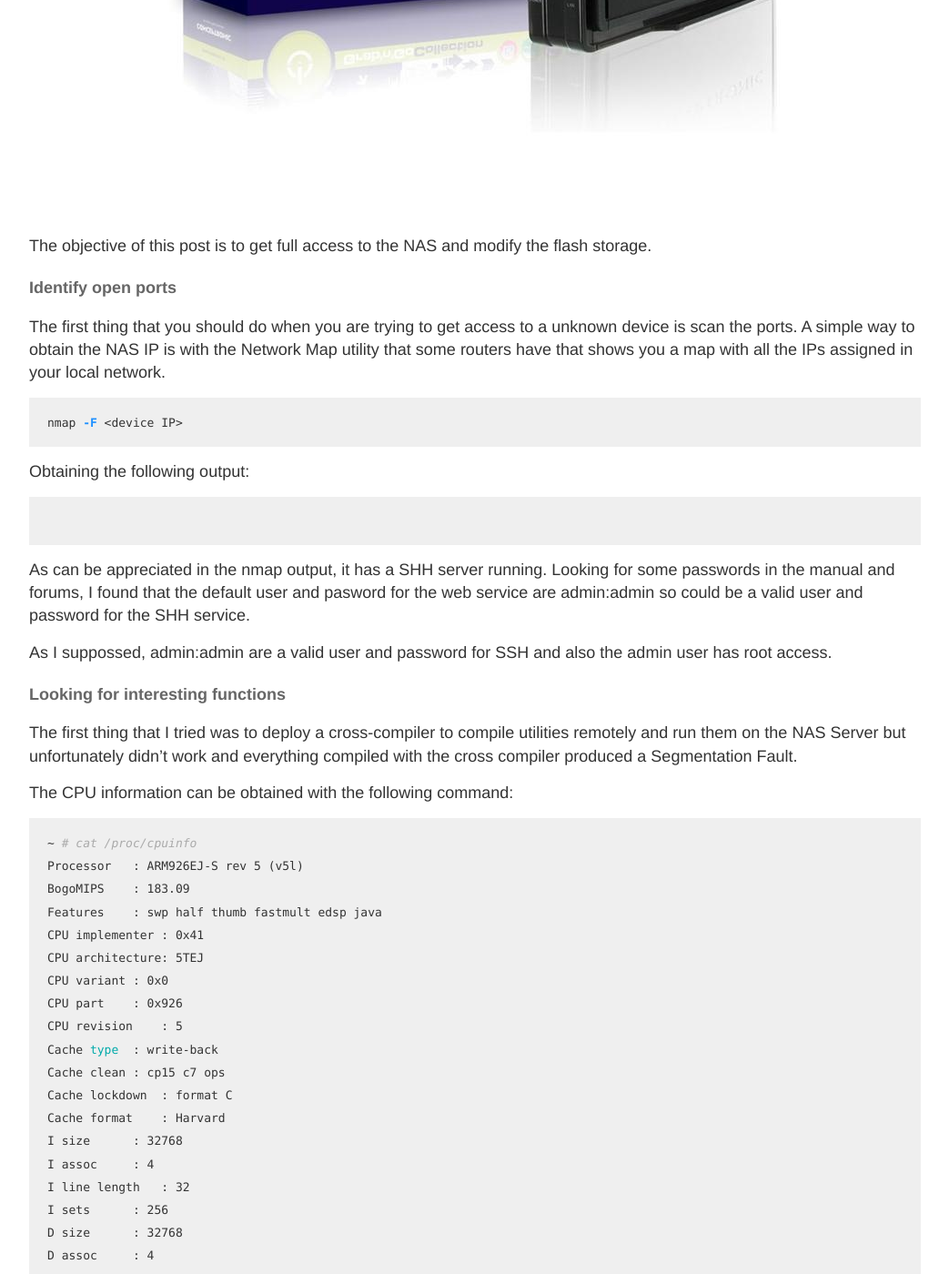
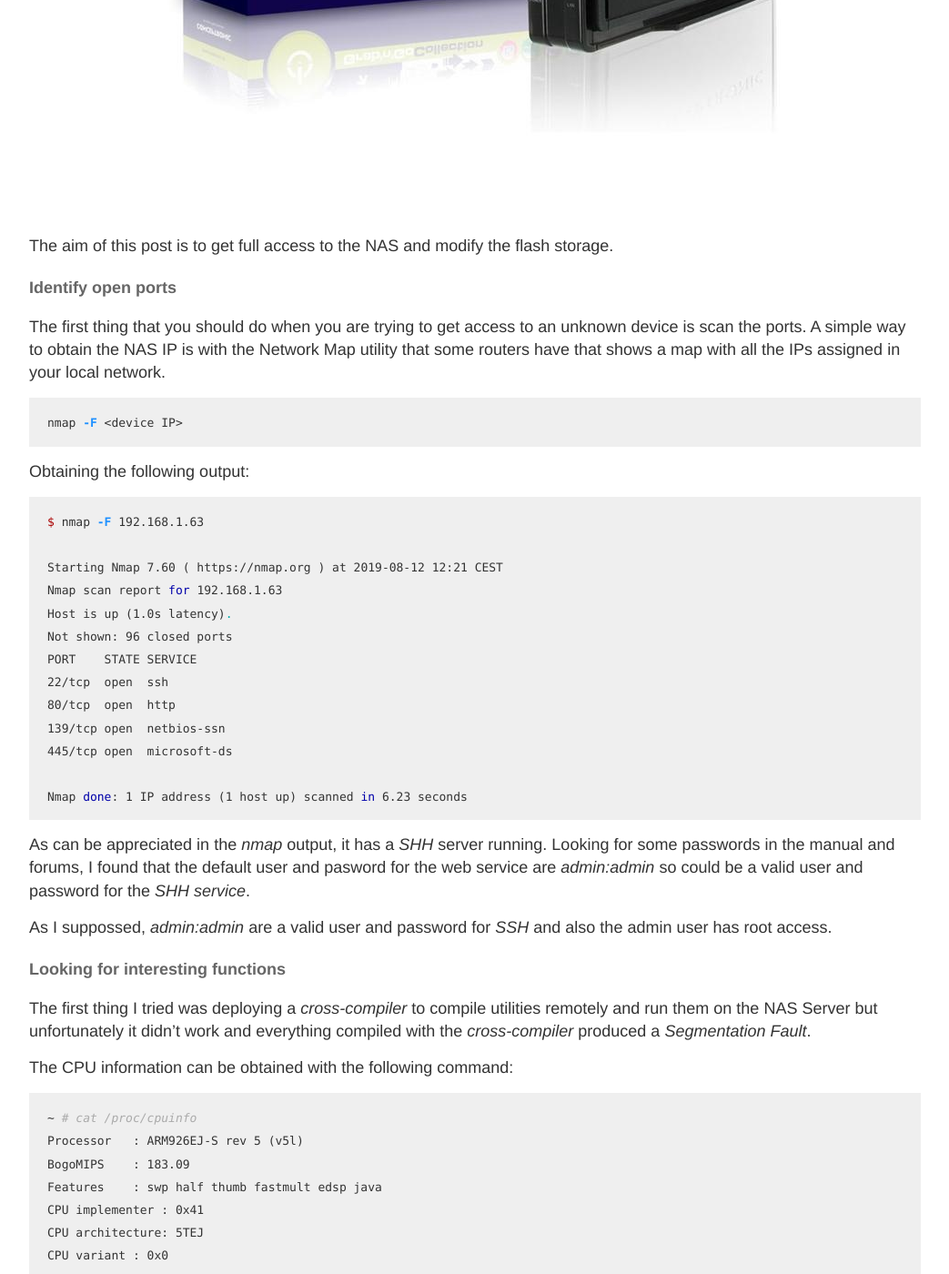
Before and after one commit to j0lama/j0lama.github.io, a Jekyll site: the page built from _posts/2019-7-10-nas-attack.md, in a window 1280 px wide and 1400 px high, scrolled down 834 px. Shown: the whole window at 91% size, without its empty margins (118-1161 px from the left). Built offline with Jekyll 4.4.1, drawn with Linux system fonts in a browser that asks for light colours; some of the changed text lies outside the part shown.

Commit message:
NAS post 100%

````diff
--- a/_posts/2019-7-10-nas-attack.md
+++ b/_posts/2019-7-10-nas-attack.md
@@ -3,35 +3,47 @@ layout: post
 title: Hacking devices I - CH3ENAS V1
 ---
 
-This is the first post of a serie called Hacking devices in which I will try hack different devices and get root privileges with the easiest possible way.
+This is the first post of a serie called *Hacking devices* in which I will try to hack different devices and get root privileges with the easiest possible way.
 
-The target of this post is a NAS. As Wikipedia defines, Network-attached storage (NAS) is a file-level computer data storage server connected to a computer network providing data access to a heterogeneous group of clients. The NAS that I will use as target is the [Conceptronic CH3ENAS V1](https://www.conceptronic.net/download_list.php?stype=3&productid=222).
+The target of this post is a NAS. As Wikipedia defines it, a Network-attached storage (NAS) is a file-level computer data storage server connected to a computer network providing data access to a heterogeneous group of clients. The NAS that I will use as target is the [Conceptronic CH3ENAS V1](https://www.conceptronic.net/download_list.php?stype=3&productid=222).
 
 <p align="center">
       <img src="/images/nas-attack/nas.jpg">
 </p>
 
-The objective of this post is to get full access to the NAS and modify the flash storage.
+The aim of this post is to get full access to the NAS and modify the flash storage.
 
 #### Identify open ports
 
-The first thing that you should do when you are trying to get access to a unknown device is scan the ports. A simple way to obtain the NAS IP is with the Network Map utility that some routers have that shows you a map with all the IPs assigned in your local network.
+The first thing that you should do when you are trying to get access to an unknown device is scan the ports. A simple way to obtain the NAS IP is with the Network Map utility that some routers have that shows a map with all the IPs assigned in your local network.
 ```bash
 nmap -F <device IP>
 ```
 
 Obtaining the following output:
 ```bash
+$ nmap -F 192.168.1.63
 
+Starting Nmap 7.60 ( https://nmap.org ) at 2019-08-12 12:21 CEST
+Nmap scan report for 192.168.1.63
+Host is up (1.0s latency).
+Not shown: 96 closed ports
+PORT    STATE SERVICE
+22/tcp  open  ssh
+80/tcp  open  http
+139/tcp open  netbios-ssn
+445/tcp open  microsoft-ds
+
+Nmap done: 1 IP address (1 host up) scanned in 6.23 seconds
 ```
 
-As can be appreciated in the nmap output, it has a SHH server running. Looking for some passwords in the manual and forums, I found that the default user and pasword for the web service are admin:admin so could be a valid user and password for the SHH service.
+As can be appreciated in the *nmap* output, it has a *SHH* server running. Looking for some passwords in the manual and forums, I found that the default user and pasword for the web service are *admin:admin* so could be a valid user and password for the *SHH service*.
 
-As I suppossed, admin:admin are a valid user and password for SSH and also the admin user has root access.
+As I suppossed, *admin:admin* are a valid user and password for *SSH* and also the admin user has root access.
 
 #### Looking for interesting functions
 
-The first thing that I tried was to deploy a cross-compiler to compile utilities remotely and run them on the NAS Server but unfortunately didn't work and everything compiled with the cross compiler produced a Segmentation Fault.
+The first thing I tried was deploying a *cross-compiler* to compile utilities remotely and run them on the NAS Server but unfortunately it didn't work and everything compiled with the *cross-compiler* produced a *Segmentation Fault*.
 
 The CPU information can be obtained with the following command:
 ```bash
@@ -166,7 +178,7 @@ PID   USER     COMMAND
  5595 root     ps ax
 ```
 
-As can de appreciated in the process list, there is a process with PID 908 running that is the web server and takes all the web resources from the /var/www directory. This directory is a good entry point to explore how the web application interacts with the system.
+As can de appreciated in the process list, there is a process with PID 908 running that is the web server and takes all the web resources from the */var/www* directory. This directory is a good entry point to explore how the web application interacts with the system.
 
 The web application has the following resources:
 ```bash
@@ -262,7 +274,7 @@ echo "power_off" > /proc/mp_led
  - *meminfo*: Contains system memory information
  - *mp_fan_speed*: Fan speed with values between 0 and 10000.
 
-One of the most interesting files is the *mtd*. MTD or Memory Technology Devices are NAND/NOR-based flash memory chips used for storing non-volatile data like boot images and configurations. The *mtd* file offers a interface to obtain how the boot sector, OS sector, configuration sector, etc are in the Flash memory. The NAS server contains the following information:
+One of the most interesting files is the *mtd*. MTD or Memory Technology Devices are NAND/NOR-based flash memory chips used for storing non-volatile data like boot images and configurations. The *mtd* file offers an interface to obtain how the boot sector, OS sector, configuration sector, etc are in the Flash memory. The NAS server contains the following information:
 ```bash
 / # cat /proc/mtd
 dev:    size   erasesize  name
@@ -274,23 +286,23 @@ mtd4: 00050000 00010000 "Config"
 mtd5: 00010000 00002000 "ENV"
 ```
 
-All this sectos can be accessed in the */dev* folder, through the files listed in the first word of each line (mtd0, mtd1, mtd2, mtd3, mtd4 and mtd5).
+All these sectors can be accessed in the */dev* folder, through the files listed in the first word of each line (mtd0, mtd1, mtd2, mtd3, mtd4 and mtd5).
 
 Now to dump all this sectors we just have to dump them using *cat*. A easy way to get files from the NAS server is using the USB port that is accessed through the folder created in the */home* directory when a USB storage device is connected.
 
 With all sectors dumped in my computer it's time to analyze them.
 
-The interesting files are those that corresponds with file systems because is there where all the applications reside.
-There are a lot of way to modify a file systems such as the Bootfs or Rootfs sectors now dumped in files. The most obvious one is extract the file system, mount it in a folder, modify some files and compress the file system again in a flash image.
+The interesting files are those that corresponds to file systems because is there where all the applications reside.
+There are a lot of ways to modify a file systems such as the *Bootfs* or *Rootfs* sectors now dumped in files. The most obvious one is extract the file system, mount it in a folder, modify some files and compress the file system again in a flash image.
 
-But I just want to modify a imagen used in the web application to proof that I am able to modify permanently the flash rom.
+But I just want to modify an imagen used in the web application to proof that I am able to modify permanently the flash rom.
 
-For that, I wrote this simple Python script that find a file inside another file and replace it with a different one of the same size.
+For that, I wrote this simple Python script that finds a file inside another file and replaces it with a different one of the same size.
 ```python
 
 ```
 
-With the file system image modified with a new image now its time to overwrite the flash and to do this the system give us a simple tool call *flashcp*:
+With the file system image modified with a new image now is time to overwrite the flash. To do this the system gives us a simple tool call *flashcp*:
 ```bash
 ~ # flashcp
 
````
Also changed, not shown: other parts of _posts/2019-7-10-nas-attack.md (+5 -5 lines).
